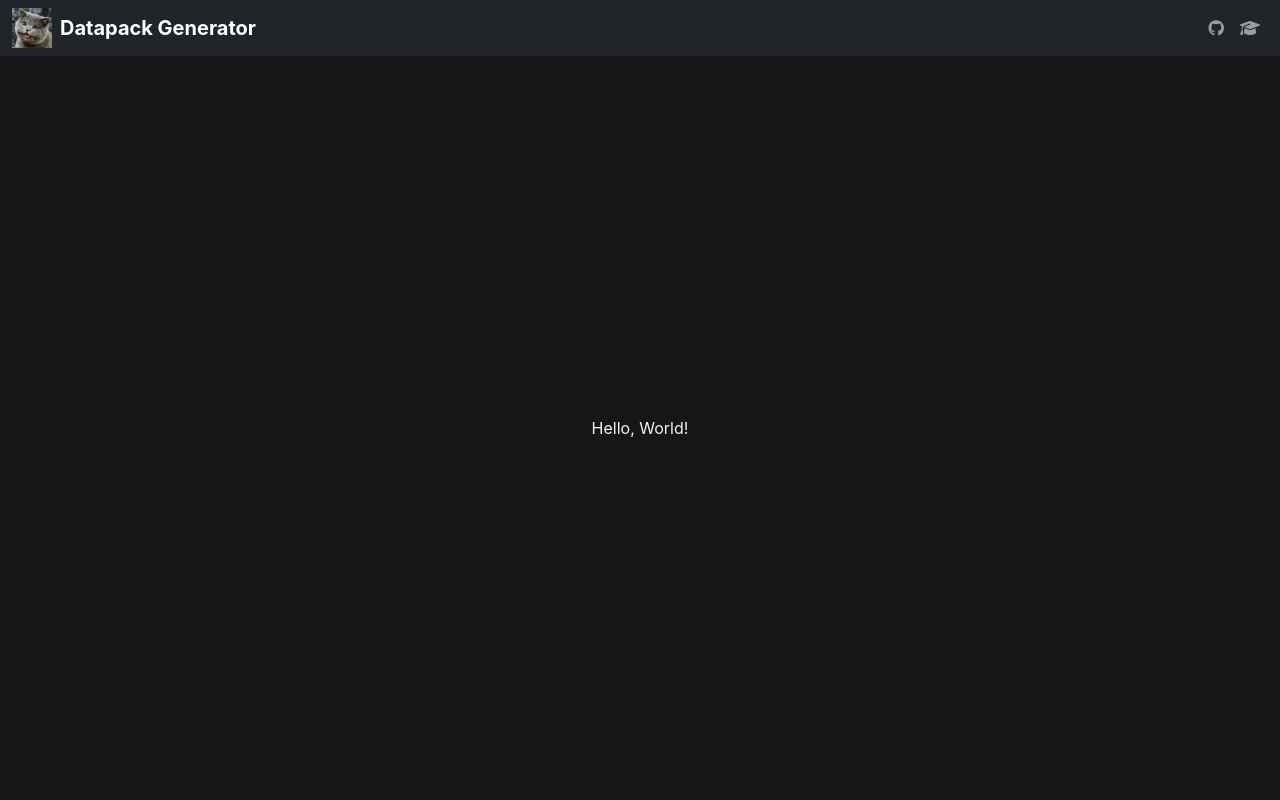
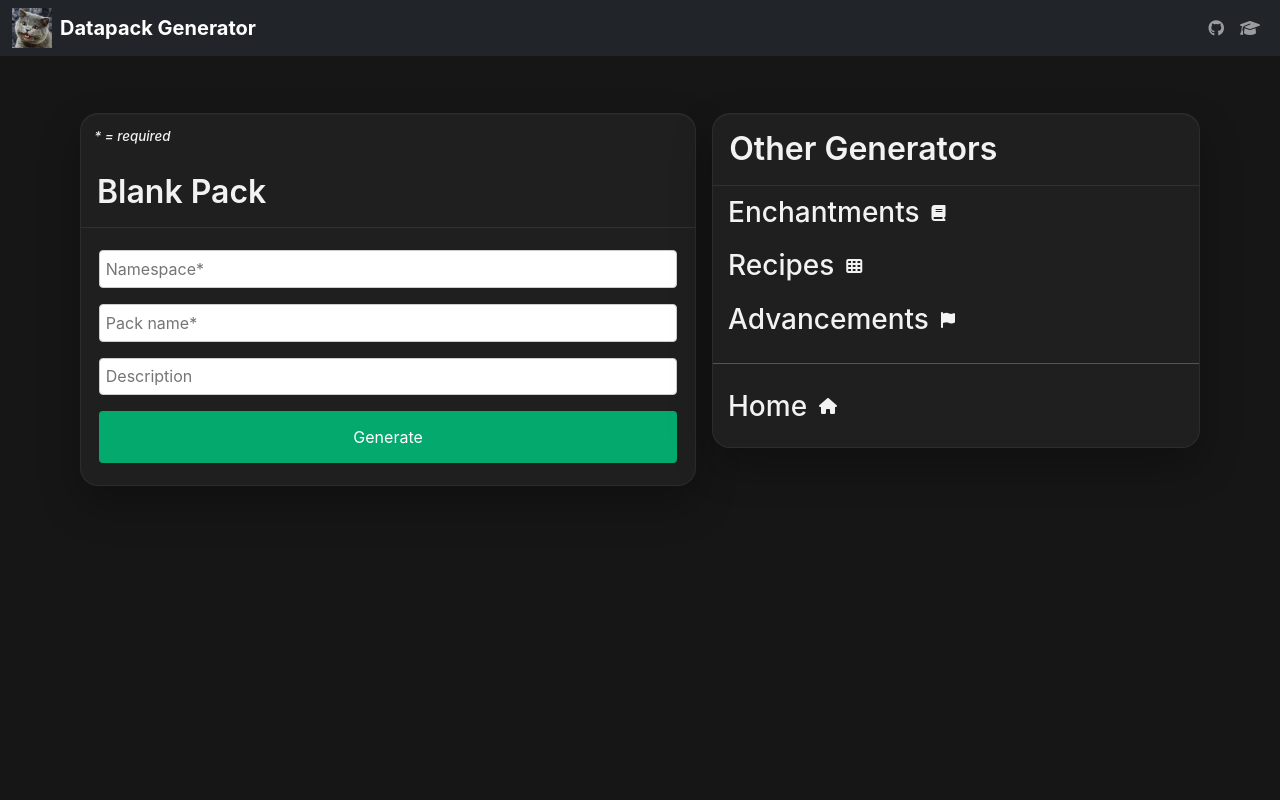
Before and after one commit to flintvivi/datapack-gen, a Flask app: template templates/framework.html in a window 1280 px wide. Run offline with Flask 3, Linux system fonts and the light colour scheme; the template is opened without the code that fills it, so the values that code supplies are empty; some libraries are stand-ins or nearby versions.

Commit message:
templates/framework: implement form

```diff
--- a/app.py
+++ b/app.py
@@ -25,7 +25,11 @@ def framework():
     if request.method == 'POST':
         pack_id = session.get('pack_id')
         if not pack_id:
-            return render_template('400.html'), 400
+            return # temporary
+            # return apology('Pack ID not found in session. Try deleting your cookies', 400) TODO: implement
+    else:
+        pack_id = session.get('pack_id')
+        return render_template('framework.html')
 
         namespace = request.form.get('namespace')
         try:
--- a/static/styles.css
+++ b/static/styles.css
@@ -79,6 +79,13 @@ body {
     font-weight: 600;
     margin: 0;
     border-bottom: 1px solid rgba(255, 255, 255, 0.08);
+}
+
+.tile-subheader {
+    padding: 1em;
+    font-style: italic;
+    margin: 0;
+    font-size: smaller;
 }
 
 .tile-content {
@@ -178,3 +185,29 @@ body {
         border-radius: 16px;
     }
 }
+
+.form-input,
+.form-select {
+    width: 100%;
+    padding: 1%;
+    margin: 8px 0;
+    display: inline-block;
+    border: 1px solid #ccc;
+    border-radius: 4px;
+    box-sizing: border-box;
+}
+
+.form-submit {
+    width: 100%;
+    background-color: #04AA6D;
+    color: white;
+    padding: 14px 20px;
+    margin: 8px 0;
+    border: none;
+    border-radius: 4px;
+    cursor: pointer;
+}
+
+.form-submit:hover {
+    background-color: #45a049;
+}
--- a/templates/framework.html
+++ b/templates/framework.html
@@ -2,6 +2,50 @@
 
 {% block main %}
 <main class="landing-shell">
-    Hello, World!
+    <section class="dashboard-grid justify-content-center" aria-label="Framework preview">
+        <div class="stack stack-primary">
+            <div class="tile tile-large">
+                <h6 class="text-left tile-subheader">* = required</h6>
+                <h2 class="text-left tile-header">Blank Pack</h2>
+                <div class="tool-body">
+                    <div class="tool-card">
+                        <form action="/framework" method="POST">
+                            <input required class="form-input" type="text" name="namespace" id="namespace" placeholder="Namespace*">
+                            <input required class="form-input" type="text" name="dpname" id="dpname" placeholder="Pack name*">
+                            <input class="form-input" type="text" name="description" id="description" placeholder="Description">
+                            <button class="form-submit" type="sumbit">Generate</button>
+                        </form>
+                    </div>
+                </div>
+            </div>
+        </div>
+        <div class="stack stack-secondary">
+            <div class="tile tile-wide">
+                <h2 class="text-left tile-header">Other Generators</h2>
+                <div style="margin-left: 1%">
+                    <a class="tool-card" href="#">
+                        <h3 class="text-[1.17em]">Enchantments</h3>
+                        <i class="fa-solid fa-book"></i>
+                        <i class="fa-solid fa-arrow-right"></i>
+                    </a>
+                    <a class="tool-card" href="#">
+                        <h3 class="text-[1.17em]">Recipes</h3>
+                        <i class="fa-solid fa-table-cells"></i>
+                        <i class="fa-solid fa-arrow-right"></i>
+                    </a>
+                    <a class="tool-card" href="#">
+                        <h3 class="text-[1.17em]">Advancements</h3>
+                        <i class="fa-solid fa-flag"></i>
+                        <i class="fa-solid fa-arrow-right"></i>
+                    </a>
+                    <hr style="margin-left:-1%">
+                    <a class="tool-card" style="padding-bottom: 5%" href="/">
+                        <h3 class="text-[1.17em]">Home</h3>
+                        <i class="fa-solid fa-house"></i>
+                        <i class="fa-solid fa-arrow-right"></i>
+                    </a>
+                </div>
+            </div>
+    </section>
 </main>
 {% endblock %}
--- a/templates/index.html
+++ b/templates/index.html
@@ -23,7 +23,7 @@
                         <i class="fa-solid fa-flag"></i>
                         <i class="fa-solid fa-arrow-right"></i>
                     </a>
-                    <a class="tool-card" href="#">
+                    <a class="tool-card" href="/framework">
                         <h3 class="text-[1.17em]">Blank Pack</h3>
                         <i class="fa-solid fa-code"></i>
                         <i class="fa-solid fa-arrow-right"></i>
```
